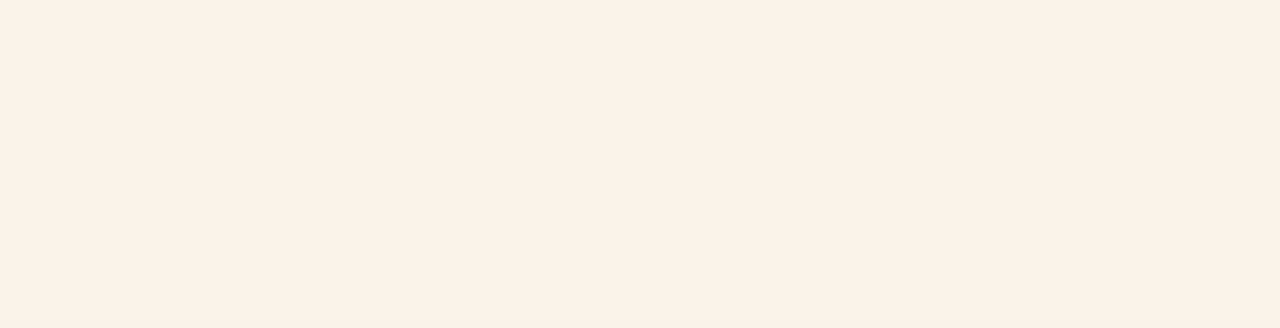
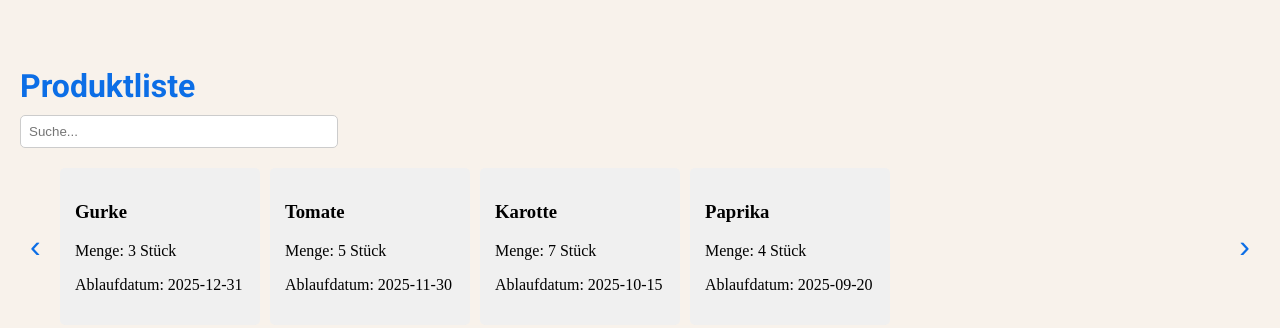
Before and after one commit to Moniii05/SmartFridge, an Angular app in the folder smafri/: page /product-list in a window 1280 px wide. Before the commit this address led to /. Shown: the top 328 px of the page. Built offline with nearby package versions, Linux system fonts and the light colour scheme.

Commit message:
try horizontaler scroll auflisten kasten

```diff
--- /dev/null
+++ b/smafri/src/app/product/list-product/list-product.component.css
@@ -0,0 +1,83 @@
+/* Produktliste-Sektion */
+.product-list-section {
+    margin-top: 20px;
+    padding: 20px;
+  }
+
+  /* Überschrift */
+  .product-list-section h2 {
+    font-size: 2rem;
+    color: #0c6ee6;
+    font-family: 'Roboto', sans-serif;
+    margin-bottom: 10px;
+  }
+
+  /* Suchfeld */
+  .search-container {
+    margin-bottom: 10px;
+  }
+
+  .search-container input {
+    padding: 8px;
+    width: 100%;
+    max-width: 300px;
+    border: 1px solid #ccc;
+    border-radius: 5px;
+  }
+
+  /* Wrapper für den Scroll-Container */
+  .scroll-container-wrapper {
+    position: relative;
+  }
+
+  /* Horizontale Scroll-Container */
+  .scroll-container {
+    display: flex;
+    overflow-x: auto;
+    gap: 10px;
+    padding: 10px 40px; /* Platz links/rechts, damit die Slider-Buttons nicht überlappen */
+    scroll-behavior: smooth;
+  }
+
+  /* Scrollbar ausblenden (für Webkit-basierte Browser) */
+  .scroll-container::-webkit-scrollbar {
+    display: none;
+  }
+
+  /* Produktkarten */
+  .product-card {
+    flex: 0 0 auto;
+    background-color: #f0f0f0;
+    padding: 15px;
+    border-radius: 5px;
+    width: 200px;
+    box-sizing: border-box;
+  }
+
+  /* Slider-Buttons */
+  .slider-btn {
+    position: absolute;
+    top: 50%;
+    transform: translateY(-50%);
+    background: none;
+    border: none;
+    color: #0c6ee6;
+    font-size: 2rem;
+    cursor: pointer;
+    padding: 10px;
+    transition: transform 0.2s ease, color 0.2s ease;
+    z-index: 110;
+  }
+
+  .slider-btn:hover {
+    color: red;
+    transform: translateY(-50%) scale(1.1);
+  }
+
+  .left-btn {
+    left: 0;
+  }
+
+  .right-btn {
+    right: 0;
+  }
--- /dev/null
+++ b/smafri/src/app/product/list-product/list-product.component.html
@@ -0,0 +1,29 @@
+
+<div class="product-list-section">
+    <h2>Produktliste</h2>
+
+    <!-- Suchfeld  -->
+    <div class="search-container">
+      <input type="text" placeholder="Suche..." [(ngModel)]="searchTerm" />
+    </div>
+
+    <!-- Scroll-Container-Wrapper für Slider-Buttons -->
+    <div class="scroll-container-wrapper">
+      <!-- Linker Slider-Button -->
+      <button class="slider-btn left-btn" (click)="scrollLeft()">&#8249;</button>
+
+      <!-- Horizontale Scroll-Container -->
+      <div #scrollContainer class="scroll-container">
+        <div class="product-card" *ngFor="let product of filteredProducts">
+          <div class="card-content">
+            <h3>{{ product.name }}</h3>
+            <p>Menge: {{ product.amount }} {{ product.unit }}</p>
+            <p>Ablaufdatum: {{ product.expiryDate }}</p>
+          </div>
+        </div>
+      </div>
+
+      <!-- Rechter Slider-Button -->
+      <button class="slider-btn right-btn" (click)="scrollRight()">&#8250;</button>
+    </div>
+  </div>
--- /dev/null
+++ b/smafri/src/app/product/list-product/list-product.component.ts
@@ -0,0 +1,57 @@
+import { Component, ViewChild,ElementRef } from '@angular/core';
+import { CommonModule } from '@angular/common';
+import { FormsModule } from '@angular/forms';
+
+interface Product {
+  id: number;
+  name: string;
+  amount: number;
+  unit: string;
+  expiryDate: string;
+}
+
+@Component({
+  selector: 'app-list-product',
+  imports: [CommonModule,FormsModule],
+  templateUrl: './list-product.component.html',
+  styleUrls: ['./list-product.component.css']
+})
+export class ListProductComponent {
+  products: Product[] = [
+    { id: 1, name: 'Gurke', amount: 3, unit: 'Stück', expiryDate: '2025-12-31' },
+    { id: 2, name: 'Tomate', amount: 5, unit: 'Stück', expiryDate: '2025-11-30' },
+    { id: 3, name: 'Karotte', amount: 7, unit: 'Stück', expiryDate: '2025-10-15' },
+    { id: 4, name: 'Paprika', amount: 4, unit: 'Stück', expiryDate: '2025-09-20' },
+
+  ];
+
+ // Suchbegriff für Filterung (optional)
+ searchTerm: string = '';
+
+ // Getter für gefilterte Produkte
+ get filteredProducts(): Product[] {
+   if (!this.searchTerm) {
+     return this.products;
+   }
+   const term = this.searchTerm.toLowerCase();
+   return this.products.filter(product =>
+     product.name.toLowerCase().includes(term)
+   );
+ }
+
+ // Referenz zum scrollbaren Container
+ @ViewChild('scrollContainer') scrollContainer!: ElementRef;
+
+ // Methode, um den Container nach links zu scrollen
+ scrollLeft() {
+   this.scrollContainer.nativeElement.scrollBy({ left: -200, behavior: 'smooth' });
+ }
+
+ // Methode, um den Container nach rechts zu scrollen
+ scrollRight() {
+   this.scrollContainer.nativeElement.scrollBy({ left: 200, behavior: 'smooth' });
+ }
+
+
+
+}
```
Also changed, not shown: smafri/src/app/app.routes.ts (+6 -1 lines), smafri/src/app/layouts/header-layout/header-layout.component.html (+24 -1 lines), 1 other file (tests, documents, lock files or other folders).
